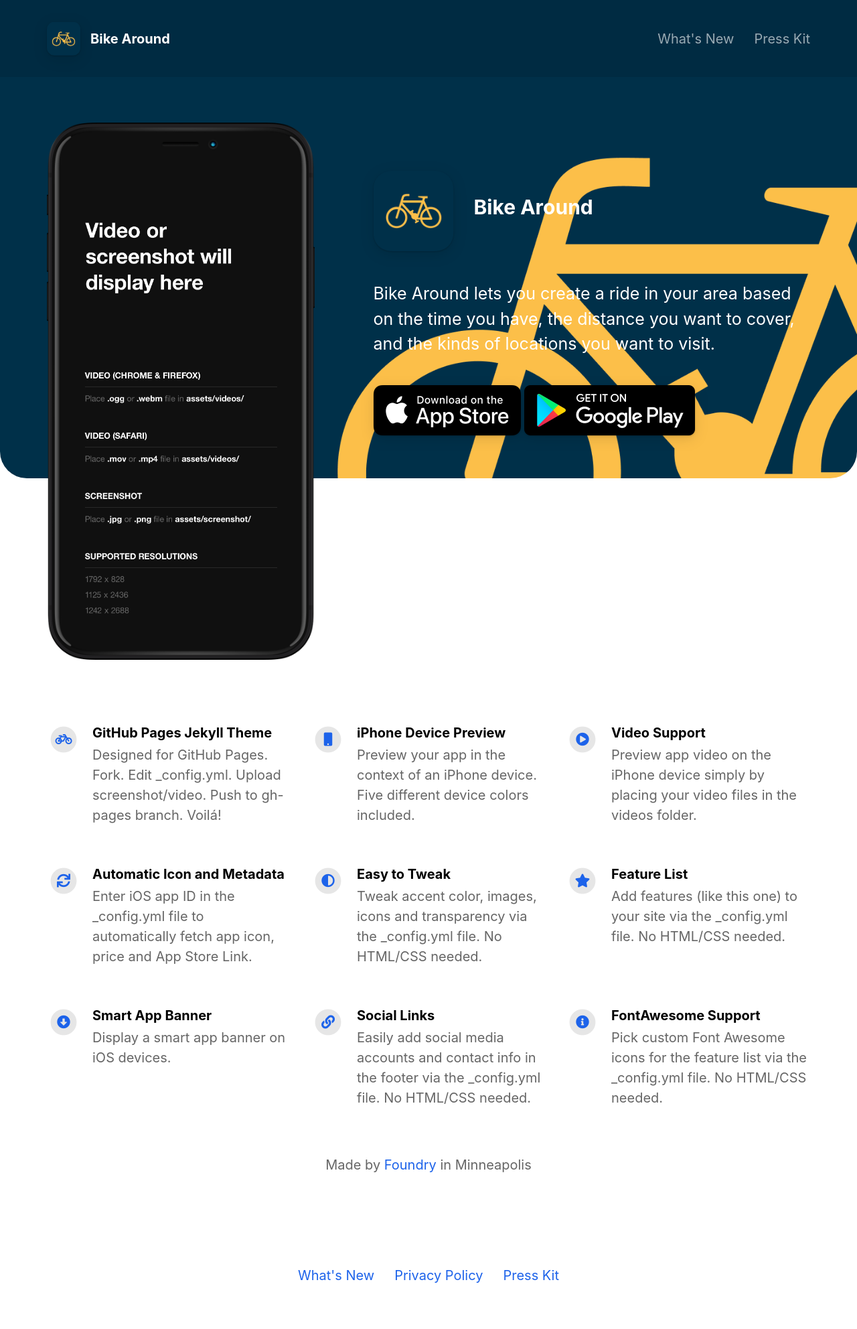
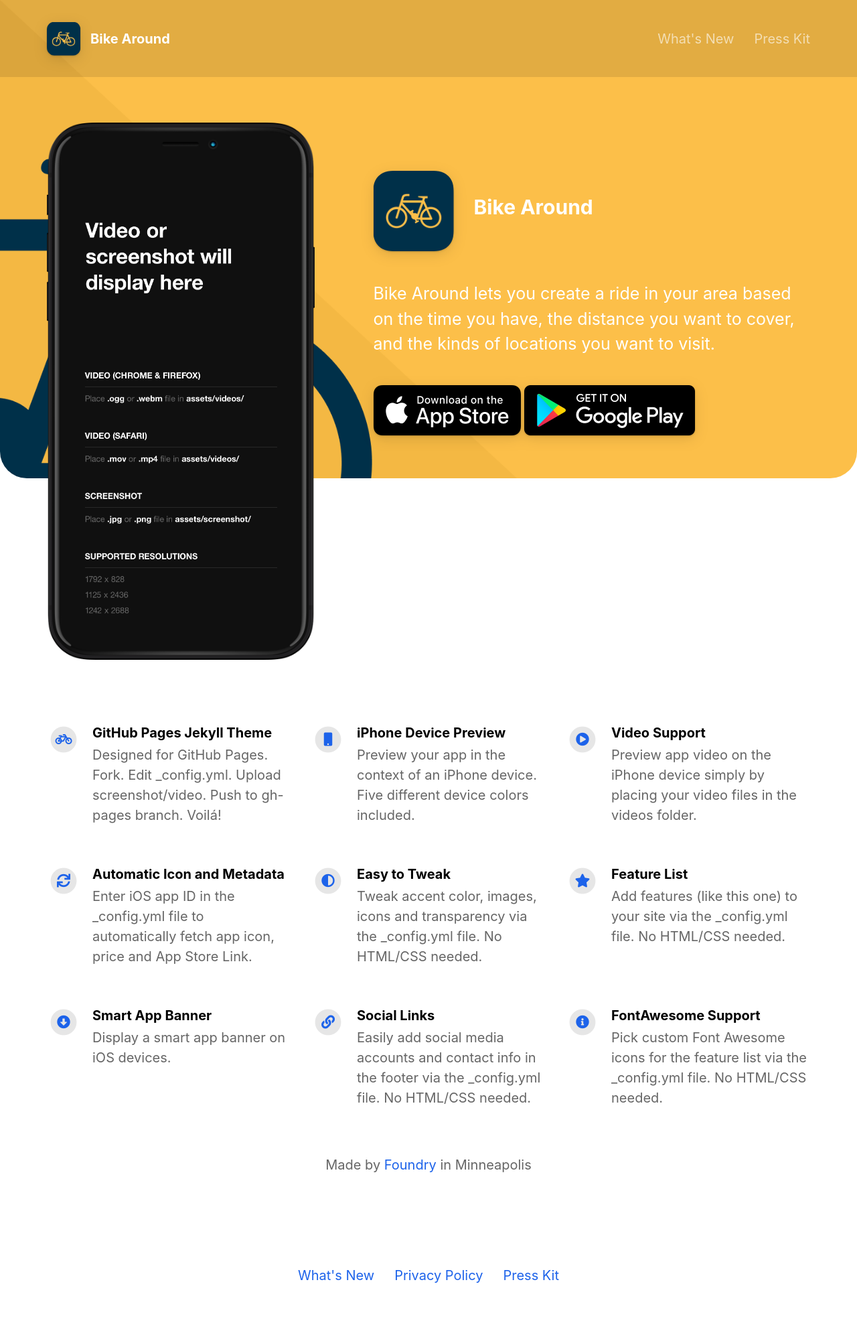
Before and after one commit to emilbaehr/automatic-app-landing-page, a Jekyll site: the page built from index.html, in a window 1280 px wide. Shown: the whole page at 67% size. Built offline with Jekyll 4.4.1, drawn with Linux system fonts in a browser that asks for light colours; nearby versions of some CDN libraries; some web fonts are replaced.

Commit message:
Update _config.yml

```diff
--- a/_config.yml
+++ b/_config.yml
@@ -14,7 +14,7 @@
 app_price                                 :                                           # Automatically populates if not set and if iOS app ID is set.  Otherwise enter manually.
 app_description                           : Bike Around lets you create a ride in your area based on the time you have, the distance you want to cover, and the kinds of locations you want to visit.
 
-enable_smart_app_banner                   : False                                     # Set to true to show a smart app banner at top of page on mobile devices.
+enable_smart_app_banner                   : True                                     # Set to true to show a smart app banner at top of page on mobile devices.
 
 
 
@@ -74,7 +74,7 @@
 topbar_transparency                       : 0.1
 topbar_title_color                        : "#ffffff"
 
-cover_image                               : assets/appbanner.png                   # Replace with alternative image path or image URL.
+cover_image                               : assets/appbanner_mustard.png                   # Replace with alternative image path or image URL.
 cover_overlay_color                       : "#363b3d"
 cover_overlay_transparency                : 0
 
```
